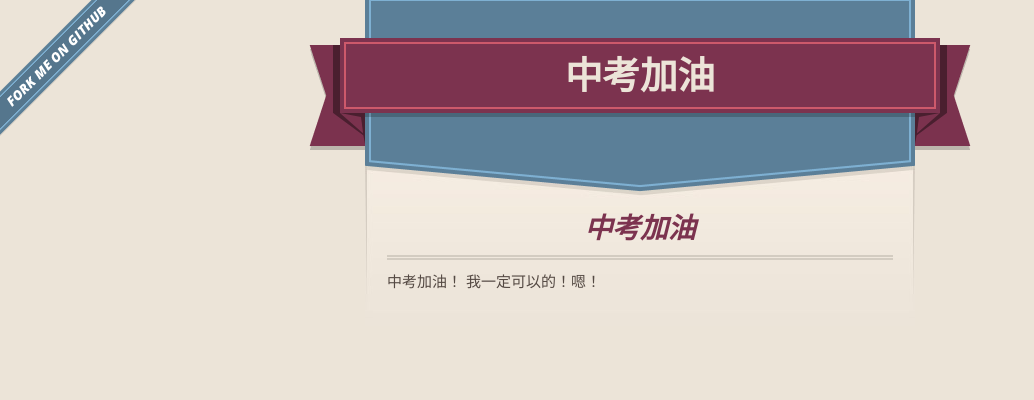
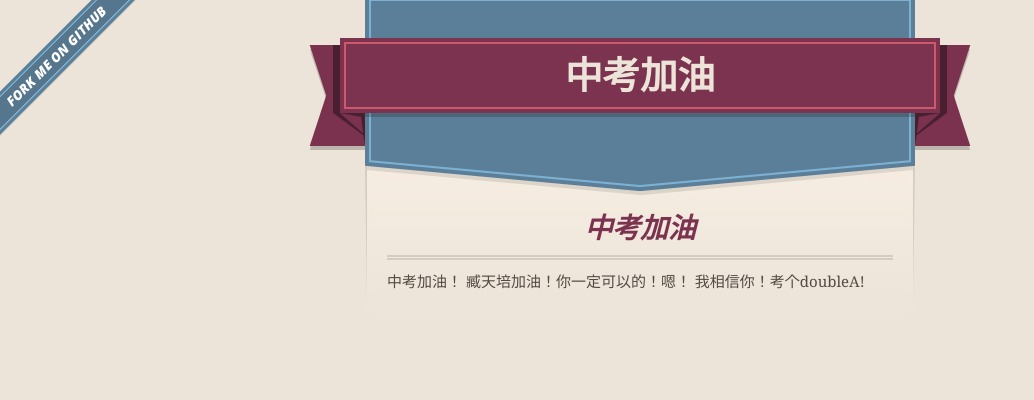
Before and after one commit to wenwen8489854/wenwen8489854.github.io, a plain HTML site: page index.html in a window 1280 px wide. Shown: the whole page, without its empty margins (0-1034 px from the left). Drawn offline with nearby package versions, Linux system fonts and the light colour scheme.

Commit message:
Update index.html

```diff
--- a/index.html
+++ b/index.html
@@ -49,7 +49,8 @@
 <a id="中考加油" class="anchor" href="#%E4%B8%AD%E8%80%83%E5%8A%A0%E6%B2%B9" aria-hidden="true"><span aria-hidden="true" class="octicon octicon-link"></span></a>中考加油</h3>
 
 <p>中考加油！
-我一定可以的！嗯！</p>
+臧天培加油！你一定可以的！嗯！
+我相信你！考个doubleA!</p>
       </section>
 <!--
       <footer>
```
